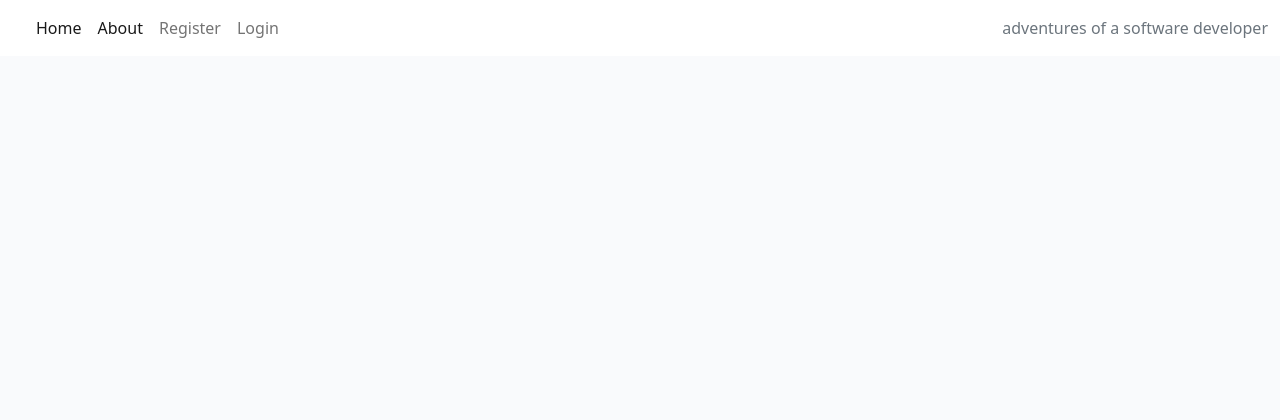
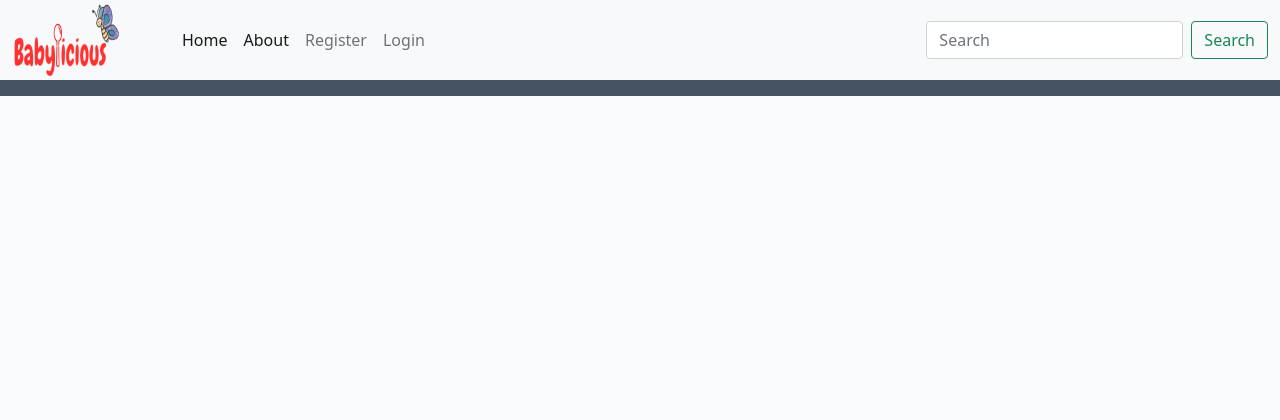
Before and after one commit to ionelaSabinaMacovei/ProjectPortofolio4-Babyfood, a Django app: page / in a window 1280 px wide. Shown: the top 420 px of the page. Run offline with Django 3.2, Linux system fonts and the light colour scheme; data that the repository does not hold is empty.

Commit message:
Add the navbar and head

```diff
--- a/static/css/style.css
+++ b/static/css/style.css
@@ -9,6 +9,49 @@
     color: #4A4A4F;
 }
 
+.navbar {
+    width: 100%;
+    height: 80px;
+    background-color: #e4ec69;
+    z-index: 1500;
+    position: fixed;
+}
+
+.navbar-brand {
+    margin-right: -275px !important;
+    margin-left: -75px;
+}
+
+.navbar-brand img {
+    width: 50%;
+}
+
+.navbar-brand img.nav-active {
+    width: 48%;
+}
+
+.navbar .btn {
+    background-color: transparent;
+}
+#links {
+    margin-right: auto;
+}
+.ul {
+    margin-top: 0;
+    margin-bottom: 1rem;
+    margin-right: auto;
+}
+
+.justify-content-end {
+
+    margin-right: auto;
+}
+
+#homeicon {
+    height: 15rem;
+    width: 15rem;
+    margin-top: -2.5rem;
+}
 .red-o {
     color: #E84610;
 }
--- a/templates/base.html
+++ b/templates/base.html
@@ -1,10 +1,20 @@
 {% load static %}
 
 <!DOCTYPE html>
-<html class="h-100">
+<html lang="en">
 
 <head>
+    <meta charset="UTF-8">
+    <meta http-equiv="X-UA-Compatible" content="IE=edge">
+    <meta name="viewport" content="width=device-width, initial-scale=1.0">
+    <meta name="description" content="Join our Babylicious Blog. You can search for the best baby recipes and try them! Drop a
+     comment about it. Share your favourite recipe with us!">
+     <meta name="keywords" content="babyfood, recipes, baby, food, puree, 4months, 6months, 12months, families, babymeal, meal">
+    <!-- Title -->
     <title>Babylicious Blog</title>
+
+
+
 
     <link rel="preconnect" href="https://fonts.gstatic.com">
     <link href="https://fonts.googleapis.com/css2?family=Roboto:wght@300&display=swap" rel="stylesheet">
@@ -18,6 +28,7 @@
     </script>
     <link rel="stylesheet" href="{% static 'css/style.css' %}">
 
+
 </head>
 
 <body class="d-flex flex-column h-100 main-bg">
@@ -25,15 +36,18 @@
 
     <!-- Navigation -->
 
-    <nav class="navbar navbar-expand-lg navbar-light bg-white">
+    <nav class="navbar navbar-expand-lg navbar-light bg-light">
         <div class="container-fluid">
-            <a class="navbar-brand" href="{% url 'home' %}"></a>
-            <button class="navbar-toggler" type="button" data-bs-toggle="collapse" data-bs-target="#navbarText"
-                aria-controls="navbarText" aria-expanded="false" aria-label="Toggle navigation">
-                <span class="navbar-toggler-icon"></span>
+            <a class="navbar-brand" href="{% url 'home' %}">
+                <img class="img-fluid" alt="Babylicious logo" src="{% static 'images/logo5.png' %}">
+            </a>
+            <button class="navbar-toggler box-shadow" style="text-align: center;" type="button" data-bs-toggle="collapse"
+            data-bs-target="#navbarSupportedContent" aria-controls="navbarSupportedContent" aria-expanded="false"
+            aria-label="Toggle navigation">
+            <i class="fa fa-bars"></i>
             </button>
             <div class="collapse navbar-collapse" id="navbarText">
-                <ul class="navbar-nav me-auto mb-2 mb-lg-0">
+                <ul class="navbar-nav me-auto mb-2 mb-lg-0" id="links">
                     <li class="nav-item">
                         <a class="nav-link active" aria-current="page" href="{% url 'home' %}">Home</a>
                     </li>
@@ -53,9 +67,10 @@
                     </li>
                     {% endif %}
                 </ul>
-                <span class="navbar-text text-muted">
-                    adventures of a software developer
-                </span>
+                <form class="d-flex" role="search">
+                    <input class="form-control me-2" type="search" placeholder="Search" aria-label="Search">
+                    <button class="btn btn-outline-success" type="submit">Search</button>
+                  </form>
             </div>
         </div>
     </nav>
```
Also changed, not shown: babyfood/settings.py (+4 -5 lines), blog/urls.py (line endings or trailing spaces), static/images/favicon.ico (added), static/images/logo1.png (added), static/images/logo2.png (added), static/images/logo3.png (added), static/images/logo4.png (added), static/images/logo5.png (added), static/images/logo6.png (added).
